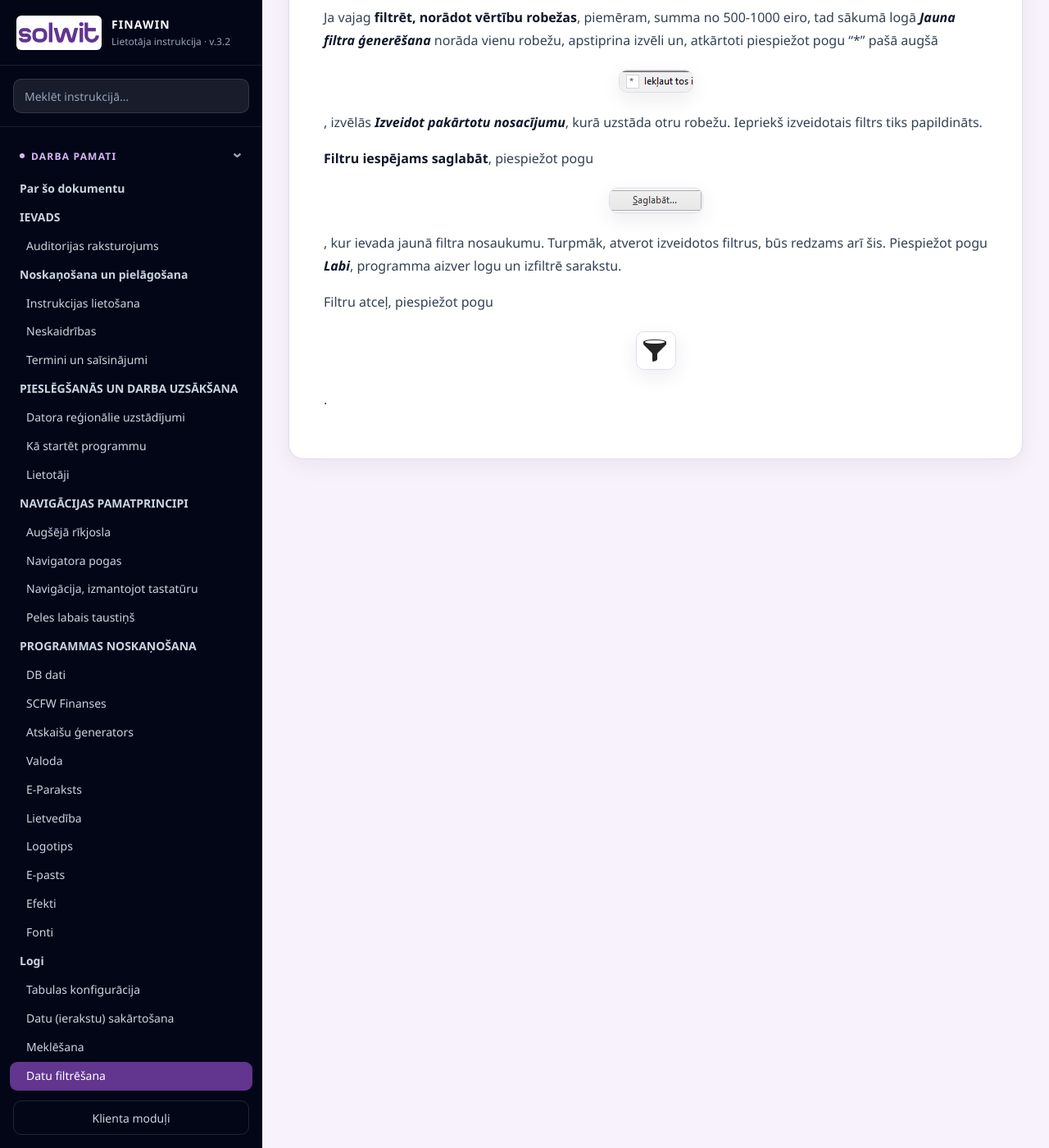
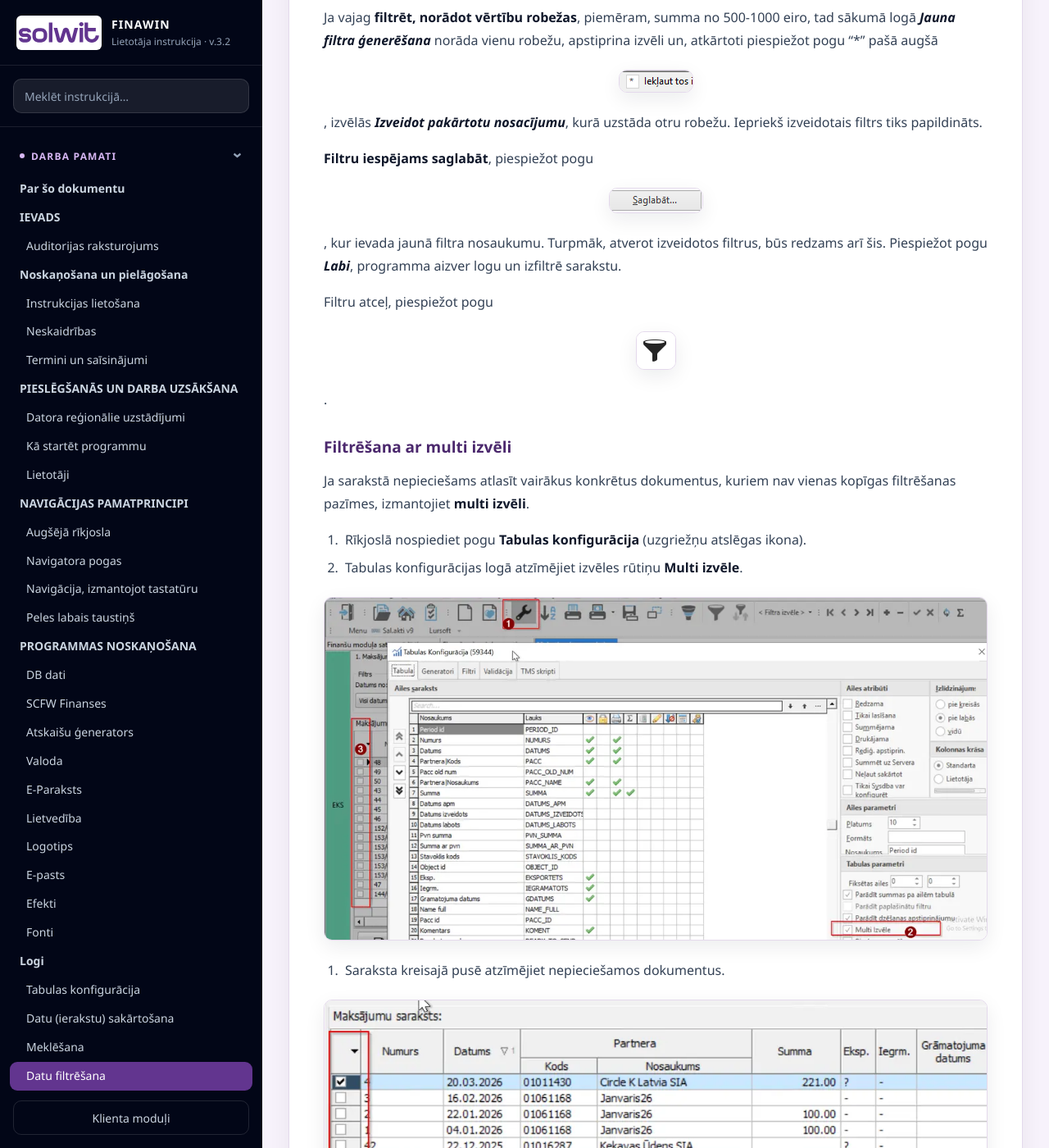
Before and after one commit to cymmtrwqp8-ctrl/finawin-instrukcija1, a Jekyll site: the page built from _docs/032-pamati-datu-filtresana.md, in a window 1280 px wide and 1400 px high, scrolled down 4718 px. Shown: the whole window at 82% size. Built offline with Jekyll 4.4.1, drawn with Linux system fonts in a browser that asks for light colours; some of the changed text lies outside the part shown.

Commit message:
Papildina datu filtrēšanu ar multi izvēli

```diff
--- a/_docs/032-pamati-datu-filtresana.md
+++ b/_docs/032-pamati-datu-filtresana.md
@@ -72,3 +72,24 @@
 **Filtru iespējams saglabāt**, piespiežot pogu <img src="{{ site.baseurl }}/assets/images/image71.png" />, kur ievada jaunā filtra nosaukumu. Turpmāk, atverot izveidotos filtrus, būs redzams arī šis. Piespiežot pogu ***Labi***, programma aizver logu un izfiltrē sarakstu.
 
 Filtru atceļ, piespiežot pogu<img src="{{ site.baseurl }}/assets/images/image72.png" />.
+
+### Filtrēšana ar multi izvēli
+
+Ja sarakstā nepieciešams atlasīt vairākus konkrētus dokumentus, kuriem nav vienas kopīgas filtrēšanas pazīmes, izmantojiet **multi izvēli**.
+
+1. Rīkjoslā nospiediet pogu **Tabulas konfigurācija** (uzgriežņu atslēgas ikona).
+2. Tabulas konfigurācijas logā atzīmējiet izvēles rūtiņu **Multi izvēle**.
+
+<img src="{{ site.baseurl }}/assets/images/multi-izvele-1-konfiguracija.webp" alt="Multi izvēles aktivizēšana tabulas konfigurācijā" />
+
+3. Saraksta kreisajā pusē atzīmējiet nepieciešamos dokumentus.
+
+<img src="{{ site.baseurl }}/assets/images/multi-izvele-2-dokumentu-atlase.webp" alt="Nepieciešamo dokumentu atzīmēšana" />
+
+4. Atveriet izvēlni atlases kolonnas virsrakstā un izvēlieties **Filtrēt izvēli**.
+
+<img src="{{ site.baseurl }}/assets/images/multi-izvele-3-filtra-izvele.webp" alt="Darbības Filtrēt izvēli aktivizēšana" />
+
+Rezultātā tiekat pie vēlamajiem dokumentiem.
+
+<img src="{{ site.baseurl }}/assets/images/multi-izvele-4-rezultats.webp" alt="Pēc multi izvēles izfiltrētie dokumenti" />
```
Also changed, not shown: assets/images/multi-izvele-1-konfiguracija.webp (added), assets/images/multi-izvele-2-dokumentu-atlase.webp (added), assets/images/multi-izvele-3-filtra-izvele.webp (added), assets/images/multi-izvele-4-rezultats.webp (added).
